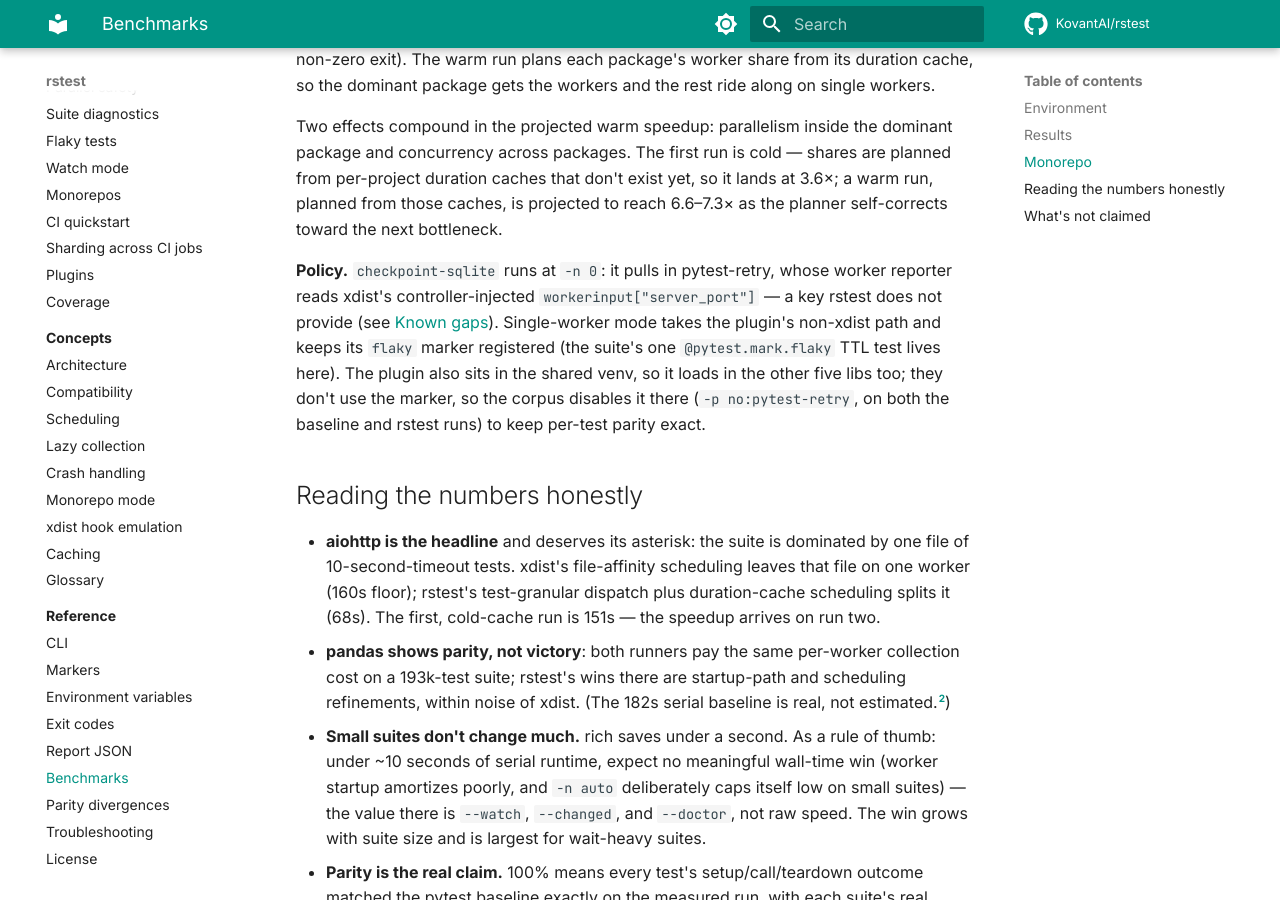
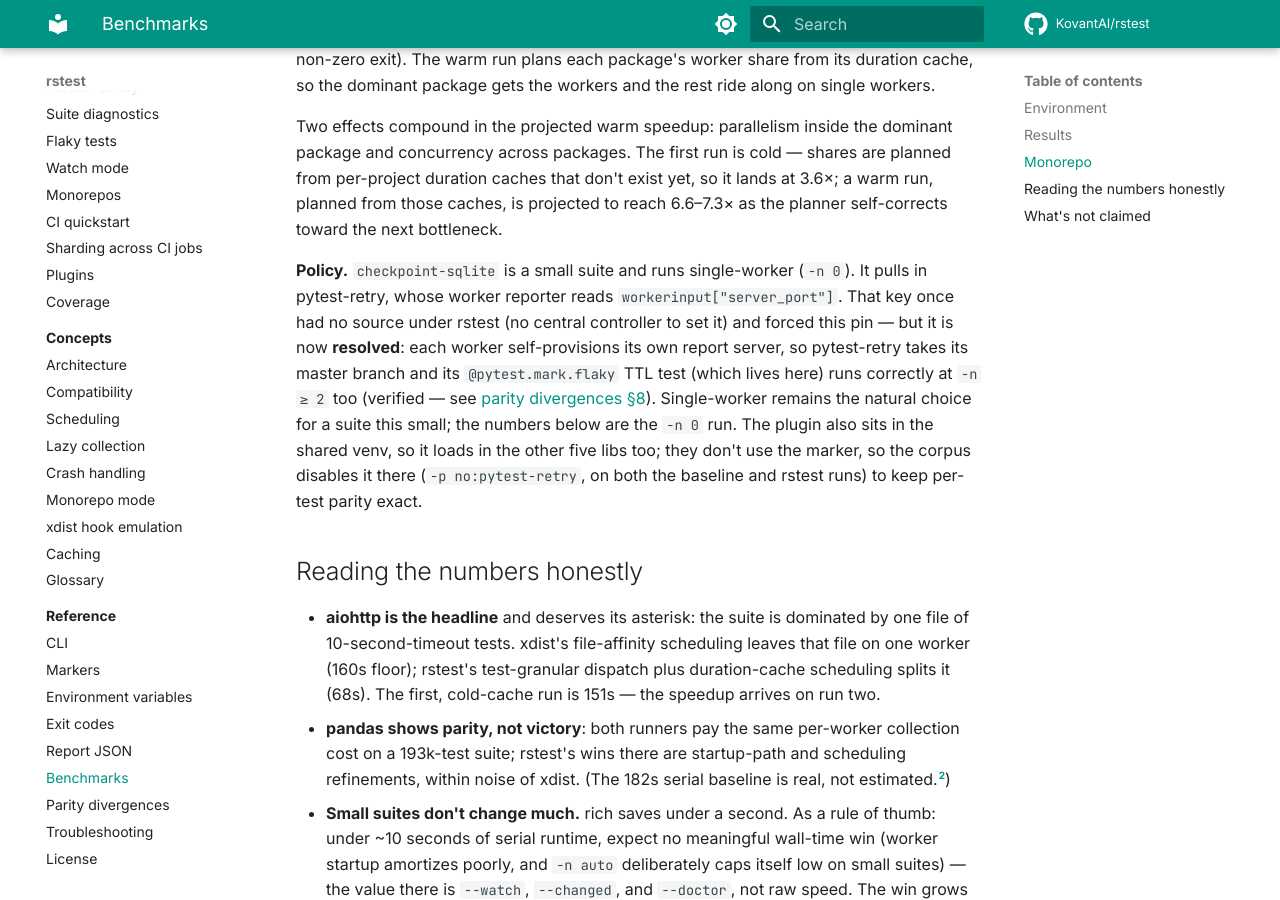
Before and after one commit to KovantAI/rstest, an MkDocs documentation site: the page built from docs/reference/benchmarks.md, in a window 1280 px wide and 900 px high, scrolled down 1583 px. Built offline with MkDocs 1.6.1 and Material for MkDocs 9.7.7, drawn with Linux system fonts in a browser that asks for light colours; comment, search, counter and statistics services are not loaded.

Commit message:
add gate test

```diff
--- a/docs/reference/benchmarks.md
+++ b/docs/reference/benchmarks.md
@@ -63,15 +63,18 @@ exist yet, so it lands at 3.6×; a warm run, planned from those
 caches, is projected to reach 6.6–7.3× as the planner self-corrects toward
 the next bottleneck.
 
-**Policy.** `checkpoint-sqlite` runs at `-n 0`: it pulls in pytest-retry,
-whose worker reporter reads xdist's controller-injected
-`workerinput["server_port"]` — a key rstest does not provide (see
-[Known gaps](../concepts/compatibility.md#known-gaps)). Single-worker
-mode takes the plugin's non-xdist path and keeps its `flaky` marker
-registered (the suite's one `@pytest.mark.flaky` TTL test lives here).
-The plugin also sits in the shared venv, so it loads in the other five
-libs too; they don't use the marker, so the corpus disables it there
-(`-p no:pytest-retry`, on both the baseline and rstest runs) to keep
+**Policy.** `checkpoint-sqlite` is a small suite and runs single-worker
+(`-n 0`). It pulls in pytest-retry, whose worker reporter reads
+`workerinput["server_port"]`. That key once had no source under rstest (no
+central controller to set it) and forced this pin — but it is now
+**resolved**: each worker self-provisions its own report server, so
+pytest-retry takes its master branch and its `@pytest.mark.flaky` TTL test
+(which lives here) runs correctly at `-n ≥ 2` too (verified — see
+[parity divergences §8](parity-divergences.md#8-plugin-master-hook-gating-rstest-side-fixed)).
+Single-worker remains the natural choice for a suite this small; the numbers
+below are the `-n 0` run. The plugin also sits in the shared venv, so it loads
+in the other five libs too; they don't use the marker, so the corpus disables
+it there (`-p no:pytest-retry`, on both the baseline and rstest runs) to keep
 per-test parity exact.
 
 ## Reading the numbers honestly
```
Also changed, not shown: docs/guides/monorepo.md (+5 -4 lines), 1 other file.
